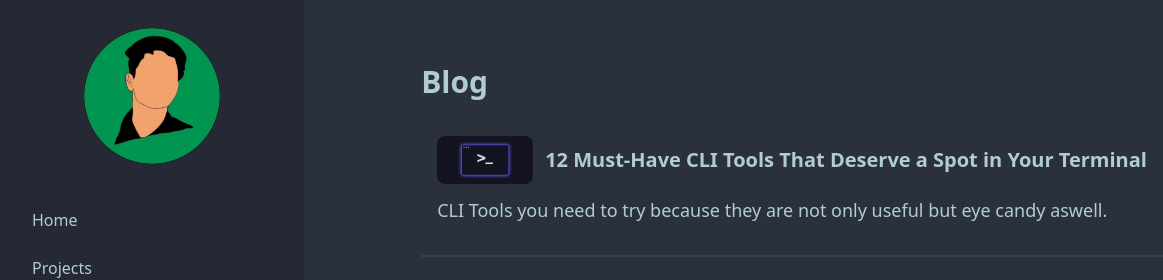
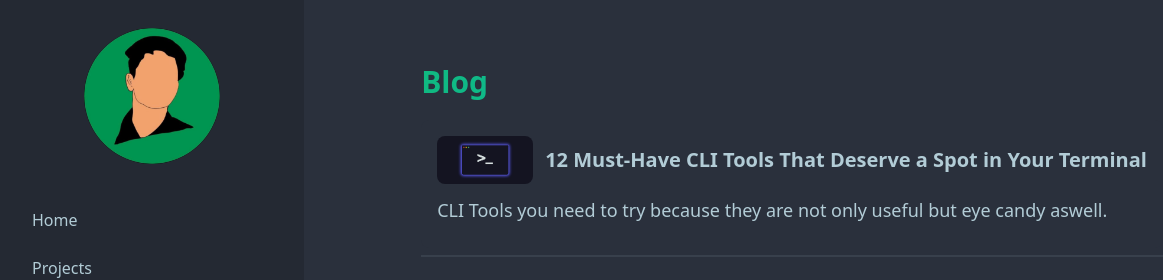
Before and after one commit to Achyutem/achyutem-pf, an Astro site: page /blog in a window 1280 px wide. Shown: the top 280 px of the page, 0-1163 px from the left. Built offline with nearby package versions, Linux system fonts and the light colour scheme; Astro itself is replaced by a stand-in of ours.

Commit message:
fixed type errors

```diff
--- a/src/pages/blog/[...page].astro
+++ b/src/pages/blog/[...page].astro
@@ -15,7 +15,7 @@ const { page } = Astro.props;
 
 <BaseLayout title="Blog" sideBarActiveItemID="blog">
   <div class="mb-5">
-    <div class="text-3xl w-full font-bold">Blog</div>
+    <div class="text-3xl w-full font-bold bg-gradient-to-r from-emerald-500 to-cyan-500 bg-clip-text text-transparent">Blog</div>
   </div>
 
   {
--- a/src/pages/blog/[slug].astro
+++ b/src/pages/blog/[slug].astro
@@ -1,6 +1,6 @@
 ---
-import { CollectionEntry, getCollection } from "astro:content";
-import { BlogSchema } from "../../content/config";
+import { type CollectionEntry, getCollection } from "astro:content";
+import type { BlogSchema } from "../../content/config";
 import PostLayout from "../../layouts/PostLayout.astro";
 import createSlug from "../../lib/createSlug"
 
```
